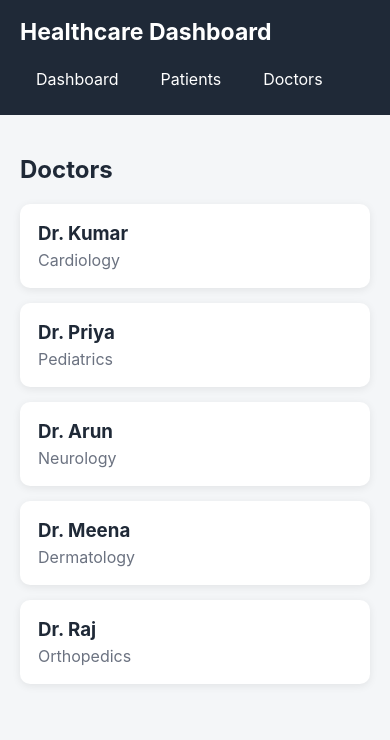
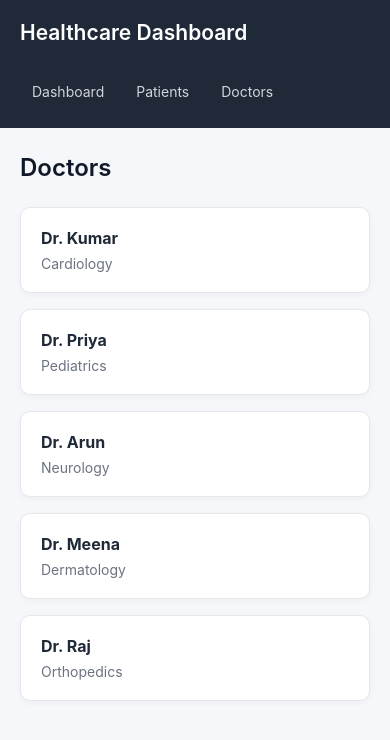
Before and after one commit to Joshuanesaraja/react_tasks_combined, a React (Create React App) app: page /doctors in a window 390 px wide. Shown: the top 740 px of the page. Built offline with nearby package versions, Linux system fonts and the light colour scheme.

Commit message:
Task 015 React performance optimization updated

```diff
--- a/src/task015_react_performance/Task015.css
+++ b/src/task015_react_performance/Task015.css
@@ -1,54 +1,63 @@
 .task015-container {
   min-height: 100vh;
-  background-color: #f4f6f8;
+  background: #f5f7fa;
   color: #1f2937;
 }
 
 /* Header */
 .task015-header {
-  background-color: #1f2937;
-  color: white;
+  background: #1f2937;
+  color: #ffffff;
   padding: 20px 40px;
+  display: flex;
+  align-items: center;
+  justify-content: space-between;
+  gap: 30px;
 }
 
 .task015-header h1 {
-  margin: 0 0 15px;
-  font-size: 28px;
+  margin: 0;
+  font-size: 24px;
+  font-weight: 600;
 }
 
 /* Navigation */
 .task015-nav {
   display: flex;
-  gap: 10px;
-  flex-wrap: wrap;
+  align-items: center;
+  gap: 8px;
 }
 
 .task015-nav a {
-  color: #ffffff;
+  color: #d1d5db;
   text-decoration: none;
-  padding: 8px 16px;
+  padding: 9px 16px;
   border-radius: 6px;
-  transition: background-color 0.2s ease;
+  font-size: 14px;
+  transition: all 0.2s ease;
 }
 
 .task015-nav a:hover {
-  background-color: #374151;
+  background: #374151;
+  color: #ffffff;
 }
 
 /* Main content */
 .task015-main {
   max-width: 1200px;
   margin: 0 auto;
-  padding: 30px 40px;
+  padding: 35px 40px;
 }
 
-/* Page titles */
+/* Page title */
 .task015-page-title {
-  margin-bottom: 20px;
+  margin: 0 0 25px;
   font-size: 24px;
+  font-weight: 600;
+  color: #111827;
 }
 
-/* Dashboard cards */
+/* Dashboard */
 .dashboard-grid {
   display: grid;
   grid-template-columns: repeat(2, 1fr);
@@ -56,47 +65,80 @@
 }
 
 .dashboard-card {
-  background-color: #ffffff;
+  background: #ffffff;
+  border: 1px solid #e5e7eb;
   border-radius: 10px;
-  padding: 25px;
-  box-shadow: 0 2px 8px rgba(0, 0, 0, 0.08);
+  padding: 24px;
+  box-shadow: 0 2px 6px rgba(0, 0, 0, 0.05);
+  transition:
+    transform 0.2s ease,
+    box-shadow 0.2s ease;
+}
+
+.dashboard-card:hover {
+  transform: translateY(-2px);
+  box-shadow: 0 5px 14px rgba(0, 0, 0, 0.08);
 }
 
 .dashboard-card h3 {
-  margin: 0 0 10px;
-  font-size: 16px;
+  margin: 0 0 12px;
   color: #6b7280;
+  font-size: 14px;
+  font-weight: 500;
 }
 
 .dashboard-count {
   margin: 0;
-  font-size: 32px;
+  color: #2563eb;
+  font-size: 34px;
   font-weight: 700;
-  color: #2563eb;
 }
 
-/* Search */
+/* Patient search */
 .patient-search {
   width: 100%;
-  max-width: 450px;
-  padding: 11px 14px;
+  max-width: 500px;
+  box-sizing: border-box;
+  padding: 12px 15px;
   margin-bottom: 20px;
   border: 1px solid #d1d5db;
-  border-radius: 6px;
-  font-size: 15px;
-  box-sizing: border-box;
+  border-radius: 8px;
+  background: #ffffff;
+  color: #1f2937;
+  font-size: 14px;
+  transition:
+    border-color 0.2s ease,
+    box-shadow 0.2s ease;
+}
+
+.patient-search::placeholder {
+  color: #9ca3af;
 }
 
 .patient-search:focus {
   outline: none;
   border-color: #2563eb;
+  box-shadow: 0 0 0 3px rgba(37, 99, 235, 0.1);
+}
+
+/* Selected patient */
+.selected-patient {
+  max-width: 500px;
+  box-sizing: border-box;
+  background: #eff6ff;
+  border: 1px solid #bfdbfe;
+  color: #1e40af;
+  padding: 13px 16px;
+  margin-bottom: 20px;
+  border-radius: 8px;
+  font-size: 14px;
 }
 
 /* Patient list */
 .patient-list {
   display: grid;
   grid-template-columns: repeat(2, 1fr);
-  gap: 15px;
+  gap: 16px;
   padding: 0;
   margin: 0;
   list-style: none;
@@ -104,113 +146,149 @@
 
 /* Patient card */
 .patient-card {
-  background-color: #ffffff;
+  background: #ffffff;
+  border: 1px solid #e5e7eb;
   border-radius: 10px;
-  padding: 18px;
-  box-shadow: 0 2px 8px rgba(0, 0, 0, 0.08);
+  padding: 18px 20px;
   display: flex;
+  align-items: center;
   justify-content: space-between;
-  align-items: center;
   gap: 15px;
+  box-shadow: 0 2px 6px rgba(0, 0, 0, 0.04);
+  transition:
+    transform 0.2s ease,
+    box-shadow 0.2s ease;
+}
+
+.patient-card:hover {
+  transform: translateY(-2px);
+  box-shadow: 0 5px 14px rgba(0, 0, 0, 0.08);
 }
 
 .patient-card-name {
   margin: 0;
+  font-size: 15px;
   font-weight: 600;
+  color: #374151;
 }
 
 .patient-card button {
   border: none;
-  background-color: #2563eb;
-  color: white;
-  padding: 8px 14px;
+  background: #2563eb;
+  color: #ffffff;
+  padding: 8px 15px;
   border-radius: 6px;
+  font-size: 13px;
   cursor: pointer;
+  transition: background 0.2s ease;
 }
 
 .patient-card button:hover {
-  background-color: #1d4ed8;
-}
-
-.selected-patient {
-  background-color: #e8f1ff;
-  border: 1px solid #2563eb;
-  color: #1e40af;
-  padding: 12px 16px;
-  margin-bottom: 20px;
-  border-radius: 8px;
+  background: #1d4ed8;
 }
 
 /* Doctor list */
 .doctor-list {
   display: grid;
   grid-template-columns: repeat(2, 1fr);
-  gap: 15px;
+  gap: 16px;
   padding: 0;
   margin: 0;
   list-style: none;
 }
 
 .doctor-card {
-  background-color: #ffffff;
+  background: #ffffff;
+  border: 1px solid #e5e7eb;
   border-radius: 10px;
-  padding: 18px;
-  box-shadow: 0 2px 8px rgba(0, 0, 0, 0.08);
+  padding: 20px;
+  box-shadow: 0 2px 6px rgba(0, 0, 0, 0.04);
+  transition:
+    transform 0.2s ease,
+    box-shadow 0.2s ease;
+}
+
+.doctor-card:hover {
+  transform: translateY(-2px);
+  box-shadow: 0 5px 14px rgba(0, 0, 0, 0.08);
 }
 
 .doctor-card h3 {
-  margin: 0 0 5px;
+  margin: 0 0 7px;
+  font-size: 16px;
+  color: #1f2937;
 }
 
 .doctor-card p {
   margin: 0;
   color: #6b7280;
+  font-size: 14px;
 }
 
-/* Empty search result */
+/* No results */
 .no-results {
-  background-color: #ffffff;
-  padding: 20px;
+  background: #ffffff;
+  border: 1px solid #e5e7eb;
   border-radius: 8px;
+  padding: 18px;
   color: #6b7280;
 }
 
 /* Loading */
 .loading-message {
-  background-color: #ffffff;
-  padding: 25px;
+  background: #ffffff;
+  border: 1px solid #e5e7eb;
   border-radius: 10px;
-  box-shadow: 0 2px 8px rgba(0, 0, 0, 0.08);
+  padding: 35px;
+  text-align: center;
+  box-shadow: 0 2px 6px rgba(0, 0, 0, 0.05);
+}
+
+.loading-message h2 {
+  margin: 0;
+  color: #6b7280;
+  font-size: 18px;
 }
 
 /* Responsive */
-@media (max-width: 900px) {
+@media (max-width: 800px) {
+  .task015-header {
+    flex-direction: column;
+    align-items: flex-start;
+    padding: 20px;
+  }
+
+  .task015-main {
+    padding: 25px 20px;
+  }
+
   .dashboard-grid,
   .patient-list,
   .doctor-list {
     grid-template-columns: 1fr;
   }
-
-  .task015-main {
-    padding: 25px;
-  }
 }
 
-@media (max-width: 600px) {
-  .task015-header {
-    padding: 18px 20px;
+@media (max-width: 500px) {
+  .task015-nav {
+    width: 100%;
+    flex-wrap: wrap;
+  }
+
+  .task015-nav a {
+    padding: 8px 12px;
   }
 
   .task015-header h1 {
-    font-size: 23px;
-  }
-
-  .task015-main {
-    padding: 20px;
+    font-size: 21px;
   }
 
   .patient-card {
     align-items: flex-start;
     flex-direction: column;
   }
+
+  .patient-card button {
+    width: 100%;
+  }
 }
```
